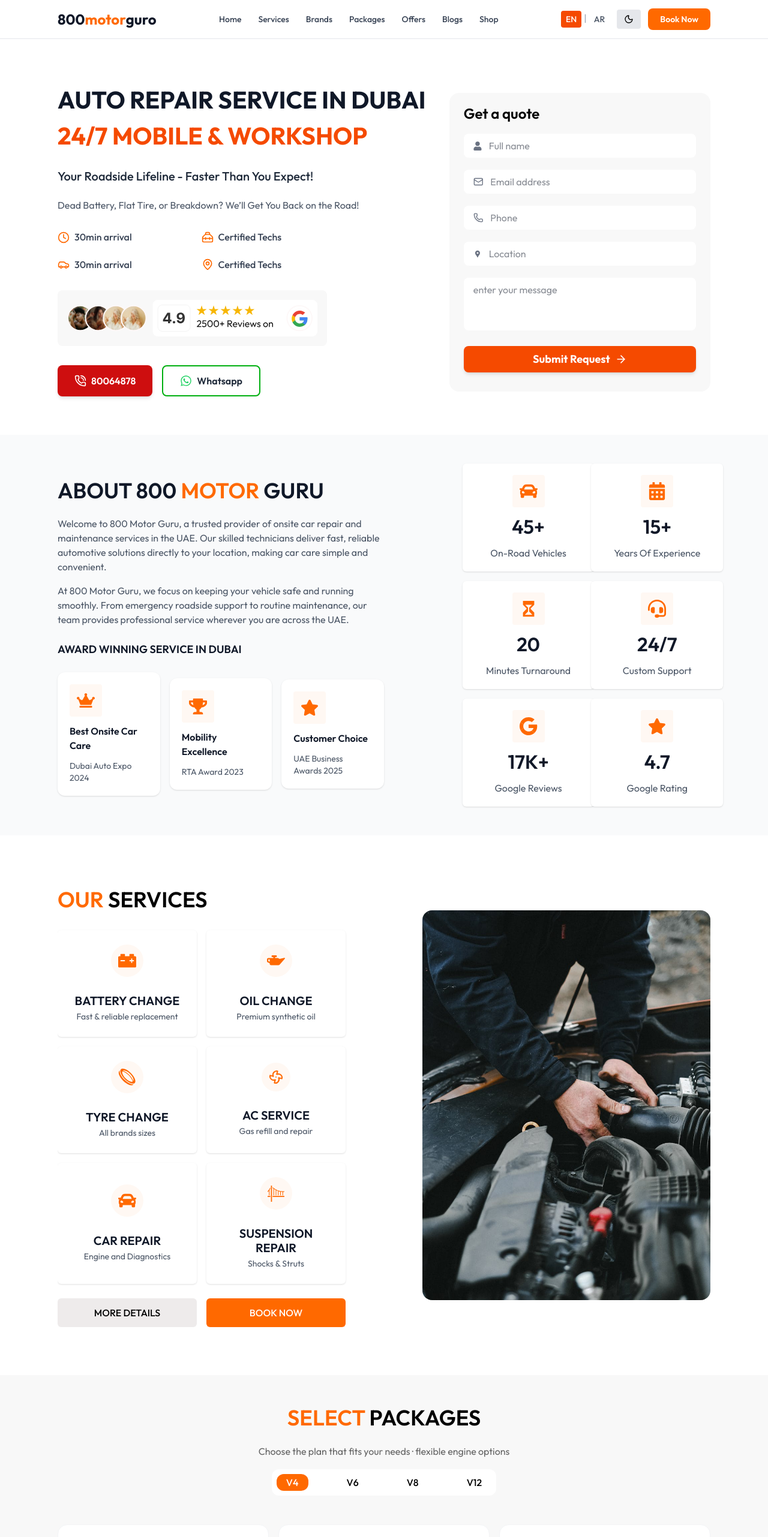
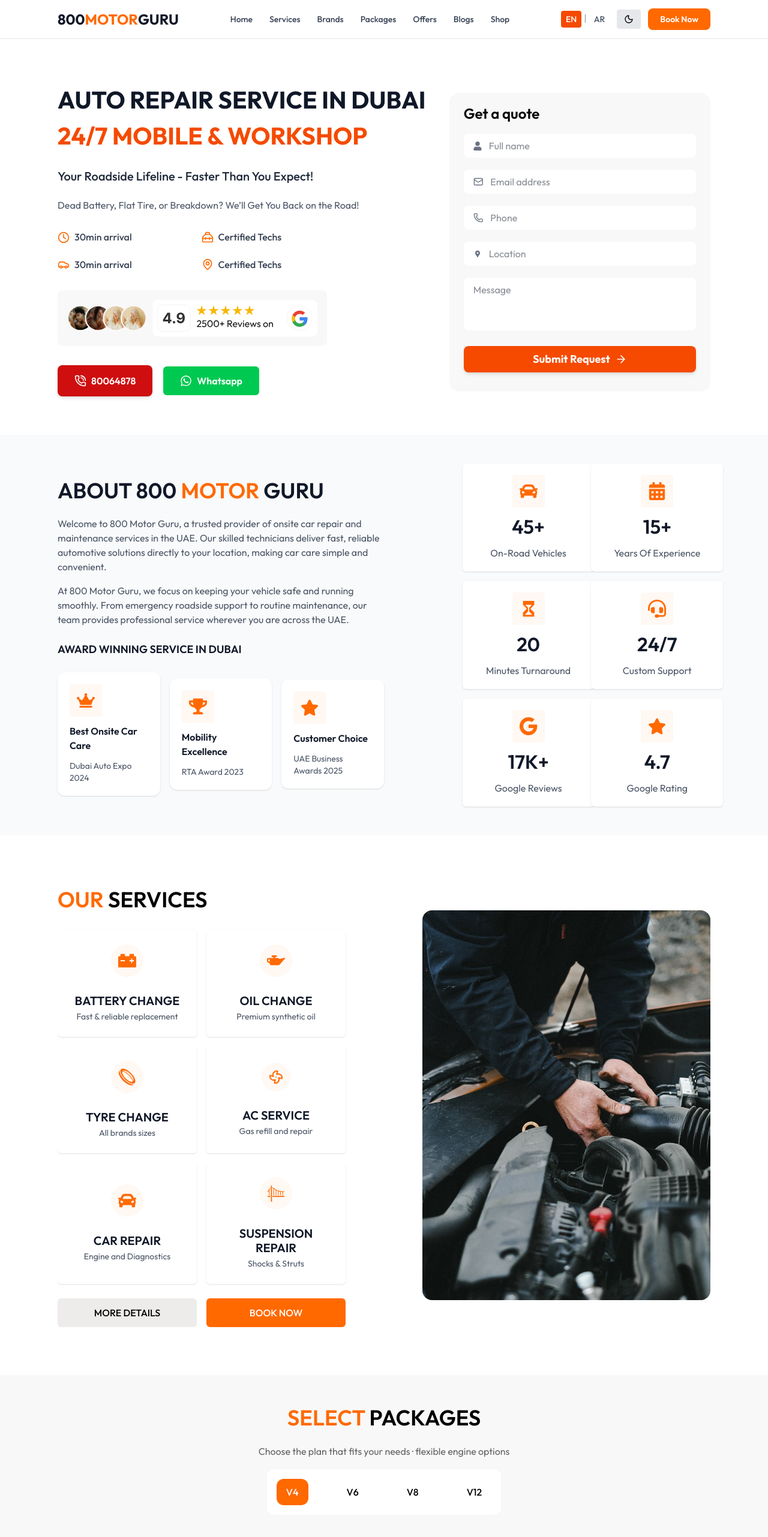
Before and after one commit to shahabhusain/800-motors-Service-website, a Next.js app: page /en in a window 1280 px wide. Shown: the top 2563 px of the page at 60% size. Built offline with nearby package versions, Linux system fonts and the light colour scheme; a web font is replaced by a local one.

Commit message:
chnages done

```diff
--- a/app/components/homePage/Form.jsx
+++ b/app/components/homePage/Form.jsx
@@ -83,7 +83,7 @@
               </label> */}
               <textarea
                 rows="3"
-                placeholder="enter your message"
+                placeholder="Message"
                 className="w-full px-4 py-2 bg-white dark:bg-gray-800  text-gray-900 dark:text-white rounded-lg focus:ring-2 focus:ring-orange-500 outline-none resize-none transition"
               ></textarea>
             </div>
--- a/app/components/homePage/Header.jsx
+++ b/app/components/homePage/Header.jsx
@@ -58,13 +58,13 @@
               href="/"
               className="relative group overflow-hidden"
             >
-              <div className="flex items-center text-xl md:text-2xl font-bold">
+              <div className="flex uppercase items-center text-xl md:text-2xl font-bold">
                 <span className="text-gray-900 dark:text-white">800</span>
                 <span className="text-orange-500 dark:text-orange-500 relative">
                   motor
                   <span className="absolute -bottom-1 left-0 w-0 h-0.5 bg-orange-500 group-hover:w-full transition-all duration-300"></span>
                 </span>
-                <span className="text-gray-900 dark:text-white">guro</span>
+                <span className="text-gray-900 dark:text-white">guru</span>
               </div>
             </Link>
 
--- a/app/components/homePage/Hero.jsx
+++ b/app/components/homePage/Hero.jsx
@@ -72,8 +72,8 @@
               <PhoneCall className="w-5 h-5" /> 80064878
             </button>
 
-           <button className="px-7 md:py-3 py-2 border-2 border-[#00AF10] text-gray-800 hover:bg-[#12e32339] dark:text-white hover:text-black dark:hover:text-white font-semibold rounded-lg transition flex items-center gap-2">
-  <FaWhatsapp className="w-5 h-5 text-[#25D366]" />
+           <button className="px-7 md:py-3 py-2 border-2 bg-green-500 text-white  text-gray-800 hover:bg-[#12e32339] dark:text-white hover:text-black dark:hover:text-white font-semibold rounded-lg transition flex items-center gap-2">
+  <FaWhatsapp className="w-5 h-5 " />
   Whatsapp
 </button>
           </div>
--- a/app/components/homePage/ServicePackage.jsx
+++ b/app/components/homePage/ServicePackage.jsx
@@ -207,13 +207,13 @@
     <div className='p flex flex-col items-center justify-center leading-[2rem] text-center md:text-left leading-tight bg-[#F8F8F8] dark:bg-black py-12'>
     <h1 className='md:text-[36px] text-[26px] uppercase font-semibold mb-6'><span className=' text-orange-500'>Select</span> Packages</h1>
     <p className=' text-[#00000099] dark:text-gray-300 md:text-[16px] text-[14px] font-normal'>Choose the plan that fits your needs · flexible engine options</p>
-      <div className=' flex items-center gap-x-12 bg-white dark:bg-gray-900 p-2  rounded-xl mt-5'>
-        <button onClick={()=>setSelectService("v4")} className={ ` font-medium${selectService === "v4" ? " bg-orange-500 text-white" : ""} py-1  md:px-4 px-2 md:text-[16px] text-[10px] md:rounded-xl rounded-sm`}>V4</button>
-        <button onClick={()=>setSelectService("v6")} className={ ` font-medium${selectService === "v6" ? " bg-orange-500 text-white" : ""} py-1  md:px-4 px-2 md:text-[16px] text-[10px] md:rounded-xl rounded-sm`}>V6</button>
-        <button onClick={()=>setSelectService("v8")} className={ ` font-medium${selectService === "v8" ? " bg-orange-500 text-white" : ""} py-1  md:px-4 px-2 md:text-[16px] text-[10px] md:rounded-xl rounded-sm`}>V8</button>
-        <button onClick={()=>setSelectService("v12")} className={`font-medium ${selectService === "v12" ? " bg-orange-500 text-white" : ""} py-1 md:px-4 px-2 md:text-[16px] text-[10px] md:rounded-xl rounded-sm`}>V12</button>
+      <div className=' flex items-center gap-x-12 bg-white dark:bg-gray-900 md:p-4 p-2  rounded-xl mt-5'>
+        <button onClick={()=>setSelectService("v4")} className={ ` font-medium${selectService === "v4" ? " bg-orange-500 text-white" : ""}  md:py-3 py-1  md:px-4 px-2 md:text-[16px] text-[10px] md:rounded-xl rounded-sm`}>V4</button>
+        <button onClick={()=>setSelectService("v6")} className={ ` font-medium${selectService === "v6" ? " bg-orange-500 text-white" : ""}  md:py-3 py-1  md:px-4 px-2 md:text-[16px] text-[10px] md:rounded-xl rounded-sm`}>V6</button>
+        <button onClick={()=>setSelectService("v8")} className={ ` font-medium${selectService === "v8" ? " bg-orange-500 text-white" : ""}  md:py-3 py-1  md:px-4 px-2 md:text-[16px] text-[10px] md:rounded-xl rounded-sm`}>V8</button>
+        <button onClick={()=>setSelectService("v12")} className={`font-medium ${selectService === "v12" ? " bg-orange-500 text-white" : ""} md:py-3 py-1 md:px-4 px-2 md:text-[16px] text-[10px] md:rounded-xl rounded-sm`}>V12</button>
       </div>
-      <div className=' my-12 md:w-[85%] w-[95%] mx-auto '>
+      <div className=' my-12 md:w-[65%] w-[95%] mx-auto '>
          {selectService === "v4" ? <PakageV4 data={v4Packages} /> : selectService === "v6" ? <PackageV6 data={v6Packages} /> : selectService === "v8" ? <PackageV8 data={v8Packages} /> : selectService === "v12" ? <PackageV12 data={v12Packages} /> : null}
       </div>
     </div>
--- a/app/components/homePage/packages/PackageV12.jsx
+++ b/app/components/homePage/packages/PackageV12.jsx
@@ -36,7 +36,7 @@
 
   return (
     <div
-      className={`w-full p-4 rounded-2xl border transition-all duration-300 ${
+      className={`w-full p-4 flex flex-col gap-y-2 rounded-2xl border transition-all duration-300 ${
         isDisabled
           ? 'pointer-events-none opacity-60'
           : 'hover:shadow-lg'
@@ -125,7 +125,7 @@
       </div>
 
       {/* Services List */}
-      <div className='flex flex-col gap-y-3 mt-4'>
+      <div className='flex flex-col gap-y-4 mt-4'>
         {item.services.map((service, i) => (
           <div key={i} className='flex items-center gap-3'>
             <span className={`p-1 rounded-full ${
--- a/app/components/homePage/packages/PackageV6.jsx
+++ b/app/components/homePage/packages/PackageV6.jsx
@@ -9,7 +9,7 @@
       {data.map((item, index) => (
         <div
           key={index}
-          className='bg-white dark:bg-gray-900 w-full p-4 rounded-2xl border border-gray-100 dark:border-gray-800 hover:shadow-lg transition-shadow'
+          className='bg-white dark:bg-gray-900 w-full flex flex-col gap-y-2 p-4 rounded-2xl border border-gray-100 dark:border-gray-800 hover:shadow-lg transition-shadow'
         >
           <h1 className='md:text-[24px] text-[20px] font-bold text-[#121212] dark:text-white'>
             {item.title}
@@ -50,7 +50,7 @@
           </div>
 
           {/* Services List */}
-          <div className='flex flex-col gap-y-3 mt-4'>
+          <div className='flex flex-col gap-y-4 mt-4'>
             {item.services.map((service, i) => (
               <div key={i} className='flex items-center gap-3'>
                 <span className='bg-[#6DD176] dark:bg-green-600/30 p-1 rounded-full text-white dark:text-green-500'>
--- a/app/components/homePage/packages/PackageV8.jsx
+++ b/app/components/homePage/packages/PackageV8.jsx
@@ -9,7 +9,7 @@
       {data.map((item, index) => (
         <div
           key={index}
-          className='bg-white dark:bg-gray-900 w-full p-4 rounded-2xl border border-gray-100 dark:border-gray-800 hover:shadow-lg transition-shadow'
+          className='bg-white dark:bg-gray-900 flex flex-col gap-2 w-full p-4 rounded-2xl border border-gray-100 dark:border-gray-800 hover:shadow-lg transition-shadow'
         >
           <h1 className='md:text-[24px] text-[20px] font-bold text-[#121212] dark:text-white'>
             {item.title}
@@ -50,7 +50,7 @@
           </div>
 
           {/* Services List */}
-          <div className='flex flex-col gap-y-3 mt-4'>
+          <div className='flex flex-col gap-y-4 mt-4'>
             {item.services.map((service, i) => (
               <div key={i} className='flex items-center gap-3'>
                 <span className='bg-[#6DD176] dark:bg-green-600/30 p-1 rounded-full text-white dark:text-green-500'>
--- a/app/components/homePage/packages/PakageV4.jsx
+++ b/app/components/homePage/packages/PakageV4.jsx
@@ -9,7 +9,7 @@
       {data.map((item, index) => (
         <div
           key={index}
-          className='bg-white dark:bg-gray-900 w-full p-4 rounded-2xl border border-gray-100 dark:border-gray-800 hover:shadow-lg transition-shadow'
+          className='bg-white dark:bg-gray-900 flex flex-col gap-y-2 w-full p-4 rounded-2xl border border-gray-100 dark:border-gray-800 hover:shadow-lg transition-shadow'
         >
           <h1 className='md:text-[24px] text-[20px] font-bold text-[#121212] dark:text-white'>
             {item.title}
@@ -50,7 +50,7 @@
           </div>
 
           {/* Services List */}
-          <div className='flex flex-col gap-y-3 mt-4'>
+          <div className='flex flex-col gap-y-4 mt-4'>
             {item.services.map((service, i) => (
               <div key={i} className='flex items-center gap-3'>
                 <span className='bg-[#6DD176] dark:bg-green-600/30 p-1 rounded-full text-white dark:text-green-500'>
@@ -64,7 +64,7 @@
           </div>
 
           {/* Button */}
-          <button className='bg-orange-500 dark:bg-orange-600 w-full md:text-[18px] text-[16px] font-semibold text-white py-2 mt-6 px-6 rounded-xl hover:bg-orange-600 dark:hover:bg-orange-500 transition-colors'>
+          <button className='bg-orange-500 dark:bg-orange-600 w-full md:text-[18px] text-[16px] font-semibold text-white py-3 mt-6 px-6 rounded-xl hover:bg-orange-600 dark:hover:bg-orange-500 transition-colors'>
             Buy Now
           </button>
         </div>
```
